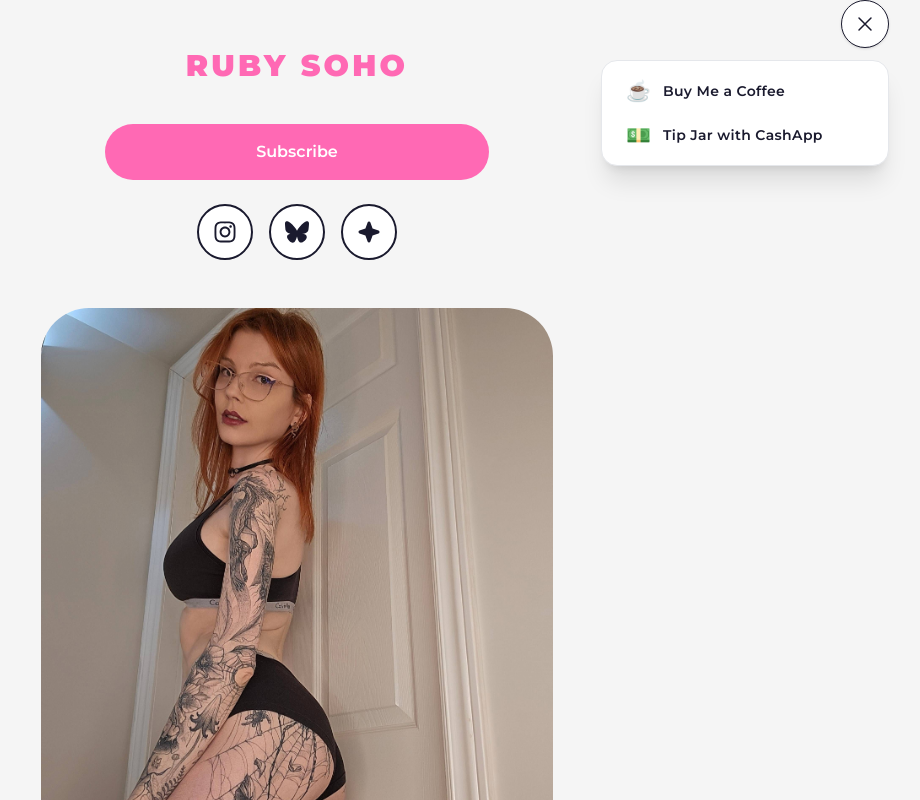
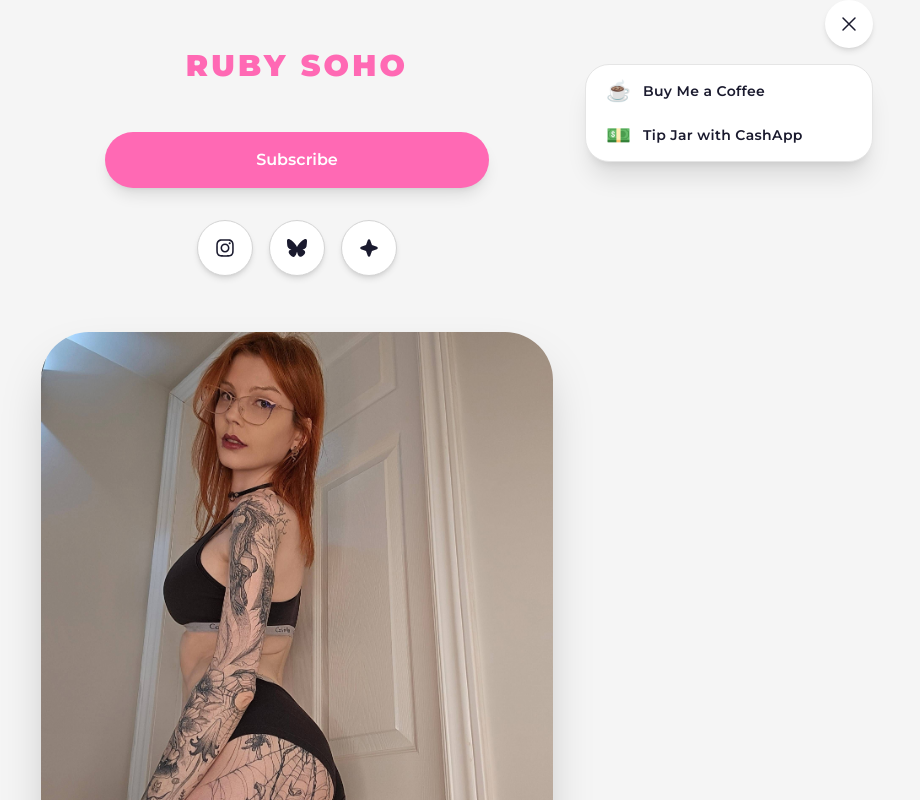
Before and after one commit to 0xTes/ruby-soho, a React (Vite) app: page / in a window 1280 px wide. Both pictures are taken after a click on the button "Open support menu". Shown: the top 800 px of the page, without its empty margins (343-1263 px from the left). Built offline with nearby package versions, Linux system fonts and the light colour scheme.

Commit message:
feat(hero): refine hero components and entrance animations

```diff
--- a/src/components/ui/Avatar.jsx
+++ b/src/components/ui/Avatar.jsx
@@ -1,27 +1,53 @@
+import { forwardRef } from "react";
+
 import { cn } from "../../lib/cn";
 
 /**
  * Displays the creator portrait.
+ *
+ * Responsibilities:
+ * - renders the primary portrait image
+ * - applies consistent presentation styling
+ * - optionally exposes an accessible caption
  */
-function Avatar({
-  src,
-  alt,
-  caption,
-  className = "",
-}) {
+const Avatar = forwardRef(function Avatar(
+  {
+    src,
+    alt,
+    caption,
+    className = "",
+    ...props
+  },
+  ref,
+) {
   return (
     <figure
+      ref={ref}
       className={cn(
-        "overflow-hidden rounded-t-[3rem]",
+        "overflow-hidden",
+        "rounded-t-[3rem]",
+        "bg-neutral-100",
+        "shadow-2xl",
         className,
       )}
+      {...props}
     >
       <img
         src={src}
         alt={alt}
         loading="eager"
         decoding="async"
-        className="block h-auto w-full object-cover"
+        draggable={false}
+        className={cn(
+          "block",
+          "h-auto",
+          "w-full",
+          "object-cover",
+          "select-none",
+          "transition-transform",
+          "duration-300",
+          "motion-safe:hover:scale-[1.01]",
+        )}
       />
 
       {caption ? (
@@ -31,6 +57,6 @@ function Avatar({
       ) : null}
     </figure>
   );
-}
+});
 
 export default Avatar;
--- a/src/components/ui/Button.jsx
+++ b/src/components/ui/Button.jsx
@@ -1,9 +1,17 @@
+import { forwardRef } from "react";
+
 import { cn } from "../../lib/cn";
 
 /**
  * Primary action button.
+ *
+ * Responsibilities:
+ * - renders either a <button> or <a>
+ * - applies primary button styling
+ * - exposes the underlying DOM node via forwardRef
  */
-function Button({
+const Button = forwardRef(function Button(
+  {
     children,
     className = "",
     href,
@@ -11,33 +19,55 @@ function Button({
     rel,
     onClick,
     type = "button",
-}) {
+    disabled = false,
+    ...props
+  },
+  ref,
+) {
   const classes = cn(
     "inline-flex items-center justify-center",
-    "min-h-14",
+
+    "h-14",
+
     "rounded-full",
+
     "bg-[var(--color-primary)]",
-    "px-8",
+
+    "px-10",
+
     "font-semibold",
+
     "text-white",
+
+    "shadow-lg",
+
     "transition-all duration-200",
-    "hover:scale-[1.02]",
-    "hover:opacity-95",
+
+    "hover:-translate-y-0.5",
+    "hover:shadow-xl",
+
     "active:scale-[0.98]",
+
+    "disabled:pointer-events-none",
+    "disabled:opacity-60",
+
     "focus-visible:outline-none",
     "focus-visible:ring-2",
     "focus-visible:ring-[var(--color-primary)]",
     "focus-visible:ring-offset-4",
+
     className,
   );
 
   if (href) {
     return (
       <a
+        ref={ref}
         href={href}
         target={target}
         rel={rel}
         className={classes}
+        {...props}
       >
         {children}
       </a>
@@ -46,13 +76,16 @@ function Button({
 
   return (
     <button
+      ref={ref}
       type={type}
       onClick={onClick}
+      disabled={disabled}
       className={classes}
+      {...props}
     >
       {children}
     </button>
   );
-}
+});
 
 export default Button;
--- /dev/null
+++ b/src/components/ui/Card.jsx
@@ -0,0 +1,34 @@
+import { forwardRef } from "react";
+
+import { cn } from "../../lib/cn";
+
+/**
+ * Reusable elevated surface.
+ *
+ * Provides a consistent visual container for menus,
+ * cards, dialogs, and other surfaced UI.
+ */
+const Card = forwardRef(function Card(
+  { children, className = "", ...props },
+  ref,
+) {
+  return (
+    <div
+      ref={ref}
+      className={cn(
+        "rounded-2xl",
+        "border",
+        "border-neutral-200",
+        "bg-white",
+        "shadow-xl",
+        "p-2",
+        className,
+      )}
+      {...props}
+    >
+      {children}
+    </div>
+  );
+});
+
+export default Card;
--- a/src/components/ui/IconButton.jsx
+++ b/src/components/ui/IconButton.jsx
@@ -1,45 +1,76 @@
+import { forwardRef } from "react";
+
 import { cn } from "../../lib/cn";
 
 /**
  * Circular icon button for external social links.
+ *
+ * Responsibilities:
+ * - renders a circular icon link
+ * - provides accessible labels
+ * - exposes the underlying anchor element
  */
-function IconButton({
-  icon: Icon,
-  label,
-  href,
-  className = "",
-}) {
+const IconButton = forwardRef(function IconButton(
+  {
+    icon: Icon,
+    label,
+    href,
+    className = "",
+    ...props
+  },
+  ref,
+) {
   return (
     <a
+      ref={ref}
       href={href}
       target="_blank"
       rel="noopener noreferrer"
       aria-label={label}
       title={label}
       className={cn(
-        "inline-flex h-14 w-14 items-center justify-center",
+        "inline-flex",
+        "h-14",
+        "w-14",
+        "items-center",
+        "justify-center",
+
         "rounded-full",
-        "border-2 border-[var(--color-secondary)]",
+
+        "border",
+        "border-neutral-300",
+
         "bg-white",
+
         "text-[var(--color-secondary)]",
-        "transition-all duration-200",
+
+        "shadow-md",
+
+        "transition-all",
+        "duration-200",
+
         "hover:-translate-y-0.5",
         "hover:border-[var(--color-primary)]",
         "hover:text-[var(--color-primary)]",
-        "active:translate-y-0",
+        "hover:shadow-lg",
+
+        "active:scale-[0.97]",
+
         "focus-visible:outline-none",
         "focus-visible:ring-2",
         "focus-visible:ring-[var(--color-primary)]",
         "focus-visible:ring-offset-4",
+
         className,
       )}
+      {...props}
     >
       <Icon
         aria-hidden="true"
-        className="h-6 w-6"
+        className="h-5 w-5"
       />
     </a>
   );
-}
+});
 
 export default IconButton;
--- a/src/components/ui/MenuButton.jsx
+++ b/src/components/ui/MenuButton.jsx
@@ -1,21 +1,22 @@
 import { forwardRef } from "react";
+
 import { HiOutlineBars3, HiOutlineXMark } from "react-icons/hi2";
 
 import { cn } from "../../lib/cn";
 
 /**
- * Accessible trigger button used by SupportMenu.
+ * Support menu trigger.
  *
- * Stateless:
- * - renders the correct icon
- * - exposes its DOM node through a forwarded ref
- * *does not* manage menu state
+ * Responsibilities:
+ * - toggles the support menu
+ * - reflects open/closed state
+ * - exposes the underlying button element
  */
 const MenuButton = forwardRef(function MenuButton(
   {
     isOpen = false,
-    onClick,
     className = "",
+    ...props
   },
   ref,
 ) {
@@ -25,9 +26,9 @@ const MenuButton = forwardRef(function MenuButton(
     <button
       ref={ref}
       type="button"
+      aria-expanded={isOpen}
+      aria-haspopup="menu"
       aria-label={isOpen ? "Close support menu" : "Open support menu"}
-      aria-expanded={isOpen}
-      onClick={onClick}
       className={cn(
         "inline-flex",
         "h-12",
@@ -37,32 +38,28 @@ const MenuButton = forwardRef(function MenuButton(
 
         "rounded-full",
 
-        "border",
-        "border-[var(--color-secondary)]",
-
         "bg-white",
 
         "text-[var(--color-secondary)]",
 
-        "shadow-sm",
+        "shadow-md",
 
         "transition-all",
         "duration-200",
 
         "hover:-translate-y-0.5",
-        "hover:border-[var(--color-primary)]",
-        "hover:text-[var(--color-primary)]",
-        "hover:shadow-md",
+        "hover:shadow-lg",
 
-        "active:translate-y-0",
+        "active:scale-[0.97]",
 
         "focus-visible:outline-none",
         "focus-visible:ring-2",
         "focus-visible:ring-[var(--color-primary)]",
-        "focus-visible:ring-offset-2",
+        "focus-visible:ring-offset-4",
 
         className,
       )}
+      {...props}
     >
       <Icon
         aria-hidden="true"
--- a/src/components/ui/SupportMenu.jsx
+++ b/src/components/ui/SupportMenu.jsx
@@ -1,9 +1,11 @@
-import { useEffect, useRef, useState } from "react";
+import { useCallback, useEffect, useRef, useState } from 'react';
+import { AnimatePresence, motion } from "motion/react";
 
-import { brand } from "../../config/brand";
+import { brand } from '../../config/brand';
 
-import MenuButton from "./MenuButton";
-import SupportMenuItem from "./SupportMenuItem";
+import Card from './Card';
+import MenuButton from './MenuButton';
+import SupportMenuItem from './SupportMenuItem';
 
 /**
  * Floating support menu.
@@ -26,10 +28,10 @@ function SupportMenu() {
     setIsOpen(true);
   }
 
-function closeMenu() {
+  const closeMenu = useCallback(() => {
   setIsOpen(false);
   buttonRef.current?.focus();
-}
+}, []);
 
   function toggleMenu() {
     if (isOpen) {
@@ -53,7 +55,7 @@ function toggleMenu() {
 
   useEffect(() => {
     function handleKeyDown(event) {
-        if (event.key === "Escape") {
+      if (event.key === 'Escape') {
         closeMenu();
       }
     }
@@ -67,53 +69,57 @@ function handleClickOutside(event) {
       }
     }
 
-    document.addEventListener("keydown", handleKeyDown);
-    document.addEventListener("mousedown", handleClickOutside);
+    document.addEventListener('keydown', handleKeyDown);
+    document.addEventListener('mousedown', handleClickOutside);
 
     return () => {
-      document.removeEventListener("keydown", handleKeyDown);
-      document.removeEventListener("mousedown", handleClickOutside);
+      document.removeEventListener('keydown', handleKeyDown);
+      document.removeEventListener('mousedown', handleClickOutside);
     };
-  }, []);
+  }, [closeMenu]);
 
   return (
-    <div
-      ref={containerRef}
-      className="relative"
-    >
+    <div ref={containerRef} className="relative">
       <MenuButton
         ref={buttonRef}
         isOpen={isOpen}
         onClick={toggleMenu}
       />
 
+      <AnimatePresence>
         {isOpen && (
-        <div
+          <motion.div
+             initial={{
+             opacity: 0,
+             y: -8,
+             scale: 0.98,
+           }}
+           animate={{
+             opacity: 1,
+             y: 0,
+             scale: 1,
+           }}
+           exit={{
+             opacity: 0,
+             y: -8,
+             scale: 0.98,
+           }}
+           transition={{
+             duration: 0.2,
+             ease: "easeOut",
+           }}
+           className="absolute right-0 mt-4"
+        >
+           <Card
              role="menu"
              aria-label="Support menu"
-          className="
-            absolute
-            right-0
-            mt-3
-            w-72
-
-            overflow-hidden
-
-            rounded-2xl
-
-            border
-            border-gray-200
-
-            bg-white
-
-            p-2
-
-            shadow-xl
-          "
+             className="w-72 overflow-hidden rounded-3xl p-1"
            >
              {renderSupportItems()}
-        </div>
+           </Card>
+         </motion.div>
         )}
+      </AnimatePresence>
     </div>
   );
 }
--- a/src/sections/Hero.jsx
+++ b/src/sections/Hero.jsx
@@ -1,3 +1,5 @@
+import { motion } from "motion/react";
+
 import Container from "../components/layout/Container";
 import Logo from "../components/brand/Logo";
 import Button from "../components/ui/Button";
@@ -10,6 +12,11 @@ import { brand } from "../config/brand";
 
 import heroImage from "../assets/images/hero.jpg";
 
+const transition = {
+  duration: 0.6,
+  ease: "easeOut",
+};
+
 function Hero() {
   return (
     <main className="bg-[var(--color-background)] text-[var(--color-text)]">
@@ -21,26 +28,50 @@ function Hero() {
             min-h-screen
             flex-col
             items-center
-            pt-10
-            md:pt-12
+            pt-8
+            pb-12
+            md:pt-10
+            lg:pt-12
           "
         >
-          <div className="absolute right-0 top-0">
+          <div className="absolute right-0 top-0 md:right-2 lg:right-4">
             <SupportMenu />
           </div>
 
+          <motion.div
+            initial={{ opacity: 0, y: 16 }}
+            animate={{ opacity: 1, y: 0 }}
+            transition={transition}
+          >
             <Logo />
+          </motion.div>
 
+          <motion.div
+            className="mt-12 flex w-full justify-center"
+            initial={{ opacity: 0, y: 16 }}
+            animate={{ opacity: 1, y: 0 }}
+            transition={{
+              ...transition,
+              delay: 0.12,
+            }}
+          >
             <Button
               href={brand.cta.href}
-            className="mt-10 w-full max-w-sm"
+              className="w-full max-w-sm"
             >
               {brand.cta.label}
             </Button>
+        </motion.div>
 
-          <nav
+          <motion.nav
             aria-label="Social Links"
-            className="mt-6 flex items-center justify-center gap-4"
+            className="mt-8 flex items-center justify-center gap-4"
+            initial={{ opacity: 0, y: 16 }}
+            animate={{ opacity: 1, y: 0 }}
+            transition={{
+              ...transition,
+              delay: 0.24,
+            }}
           >
             {brand.socialLinks.map((link) => (
               <IconButton
@@ -50,13 +81,22 @@ function Hero() {
                 href={link.href}
               />
             ))}
-          </nav>
+          </motion.nav>
 
+          <motion.div
+            className="mt-14 w-full max-w-lg"
+            initial={{ opacity: 0, y: 16 }}
+            animate={{ opacity: 1, y: 0 }}
+            transition={{
+              ...transition,
+              delay: 0.36,
+            }}
+          >
             <Avatar
               src={heroImage}
               alt={brand.name}
-            className="mt-12 w-full max-w-lg"
             />
+          </motion.div>
         </section>
       </Container>
 
--- a/vite.config.js
+++ b/vite.config.js
@@ -10,7 +10,5 @@ export default defineConfig({
 
   server: {
     open: true,
-    port: 5173,
-    strictPort: true,
   },
 });
```
Lines whose indentation alone changed are shown as unchanged.
